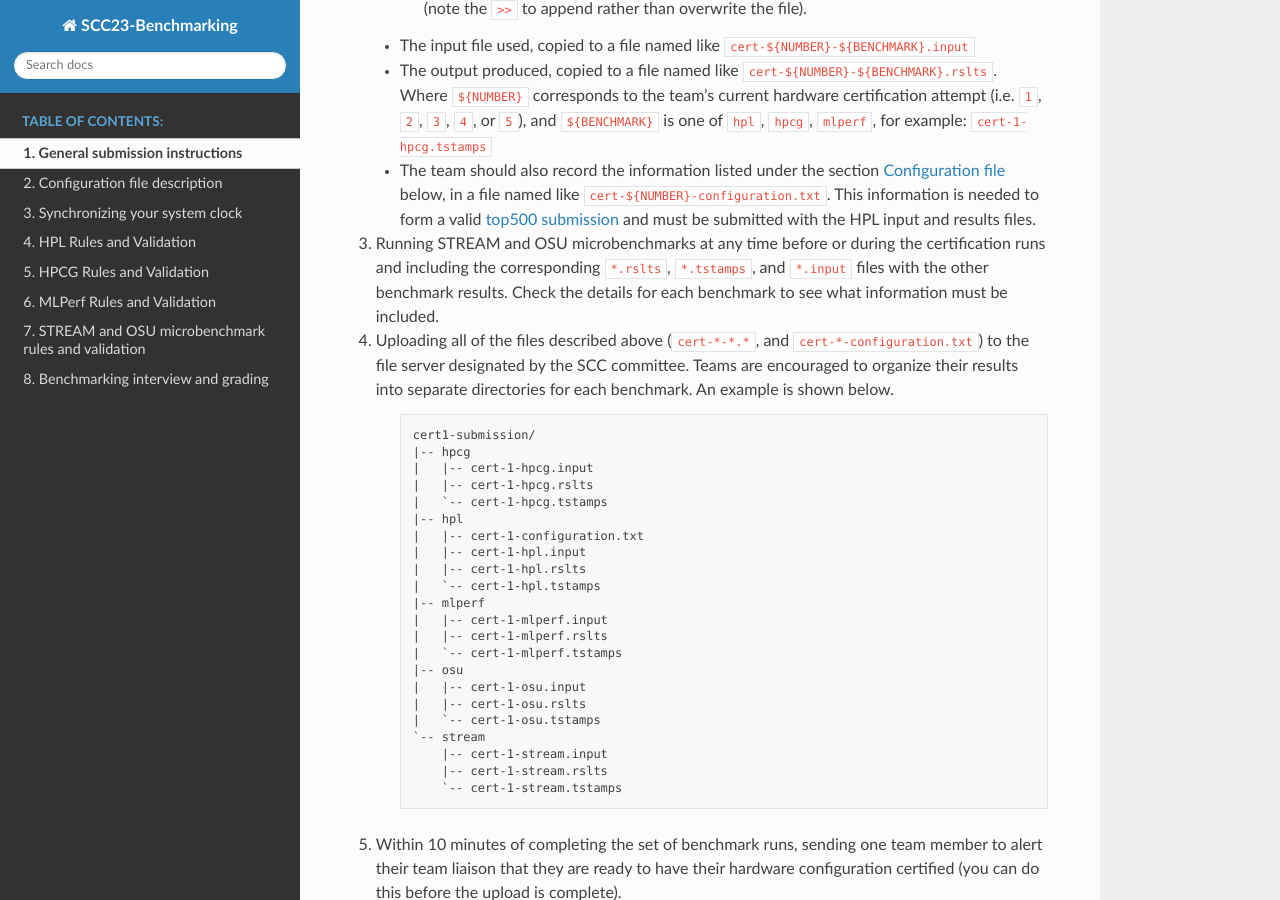
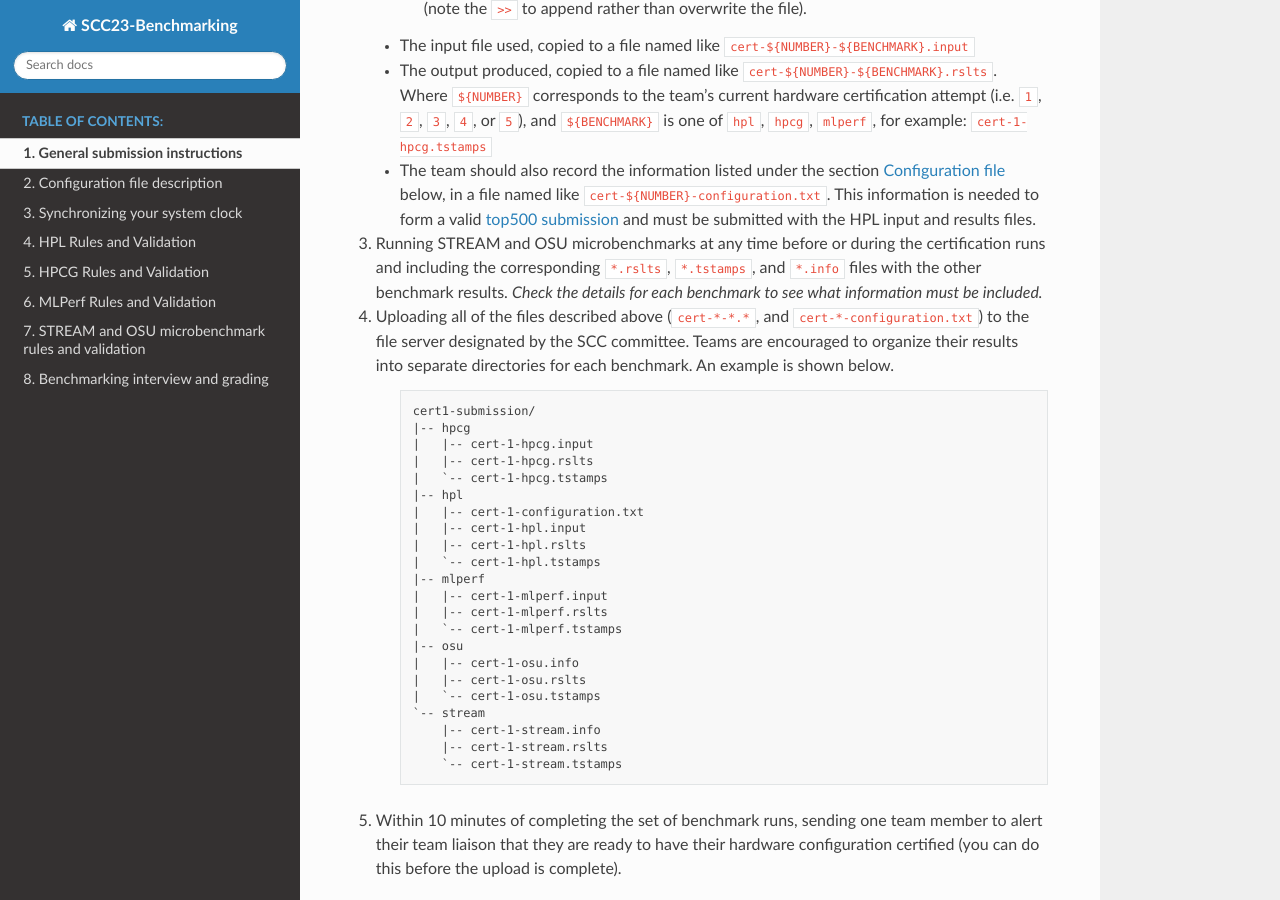
Before and after one commit to amaji/scc23-benchmarking, a Sphinx documentation site: the page built from source/benchmarks/general.rst, in a window 1280 px wide and 900 px high, scrolled down 502 px. Built offline with Sphinx 7.4.7 and the Read the Docs theme 2.0.0, drawn with Linux system fonts in a browser that asks for light colours.

Commit message:
Update file names for osu and stream

```diff
--- a/source/benchmarks/general.rst
+++ b/source/benchmarks/general.rst
@@ -15,7 +15,7 @@ A hardware certification submission consists of a team:
    - The output produced, copied to a file named like ``cert-${NUMBER}-${BENCHMARK}.rslts``. Where ``${NUMBER}`` corresponds to the team’s current hardware certification attempt (i.e. ``1``, ``2``, ``3``, ``4``, or ``5``), and ``${BENCHMARK}`` is one of ``hpl``, ``hpcg``, ``mlperf``, for example: ``cert-1-hpcg.tstamps``
    - The team should also record the information listed under the section :ref:`Configuration file<Configuration file>` below, in a file named like ``cert-${NUMBER}-configuration.txt``. This information is needed to form a valid `top500 submission <https://top500.org/>`_ and must be submitted with the HPL input and results files.
 
-3. Running STREAM and OSU microbenchmarks at any time before or during the certification runs and including the corresponding ``*.rslts``, ``*.tstamps``, and ``*.input`` files with the other benchmark results. Check the details for each benchmark to see what information must be included.
+3. Running STREAM and OSU microbenchmarks at any time before or during the certification runs and including the corresponding ``*.rslts``, ``*.tstamps``, and ``*.info`` files with the other benchmark results. *Check the details for each benchmark to see what information must be included.*
 4. Uploading all of the files described above (``cert-*-*.*``, and ``cert-*-configuration.txt``) to the file server designated by the SCC committee. Teams are encouraged to organize their results into separate directories for each benchmark. An example is shown below.
 
      .. code-block::
@@ -35,11 +35,11 @@ A hardware certification submission consists of a team:
 	|   |-- cert-1-mlperf.rslts
 	|   `-- cert-1-mlperf.tstamps
 	|-- osu
-	|   |-- cert-1-osu.input
+	|   |-- cert-1-osu.info
 	|   |-- cert-1-osu.rslts
 	|   `-- cert-1-osu.tstamps
 	`-- stream
-	    |-- cert-1-stream.input
+	    |-- cert-1-stream.info
 	    |-- cert-1-stream.rslts
 	    `-- cert-1-stream.tstamps
 
```
